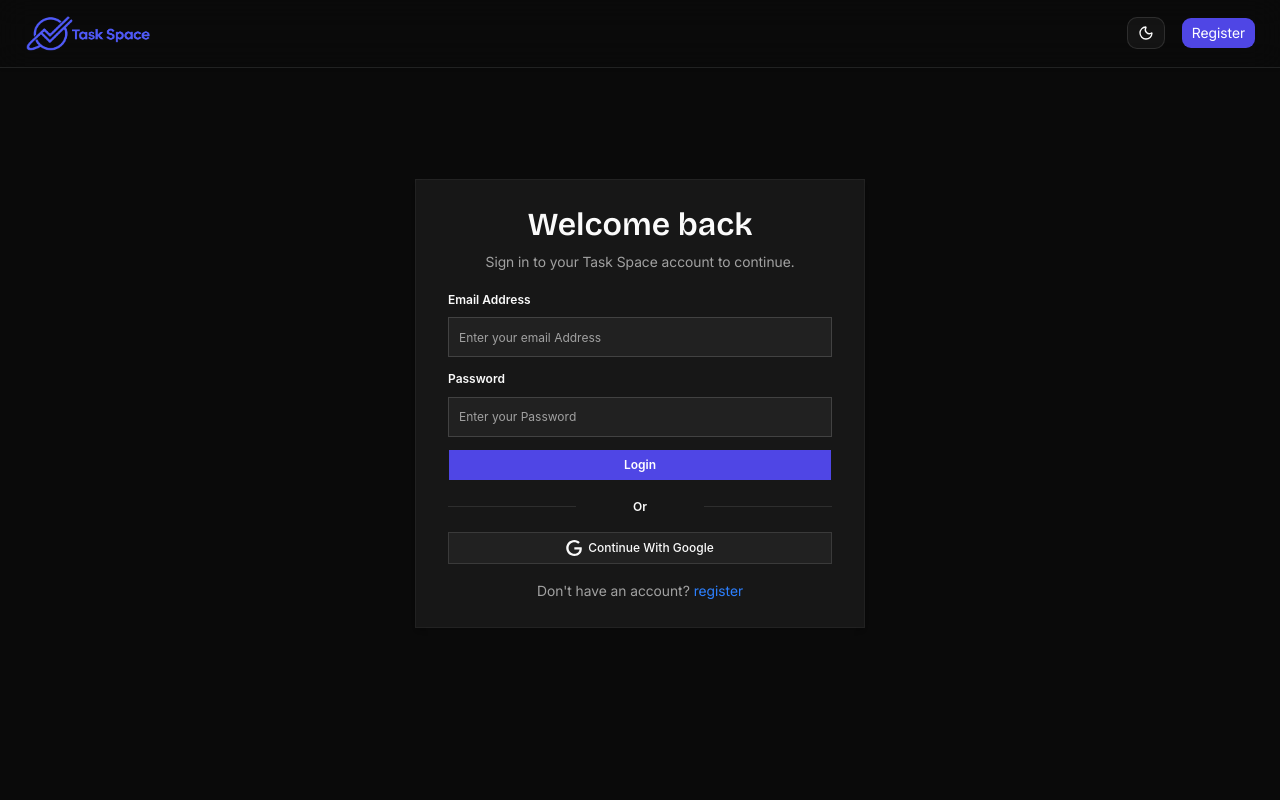
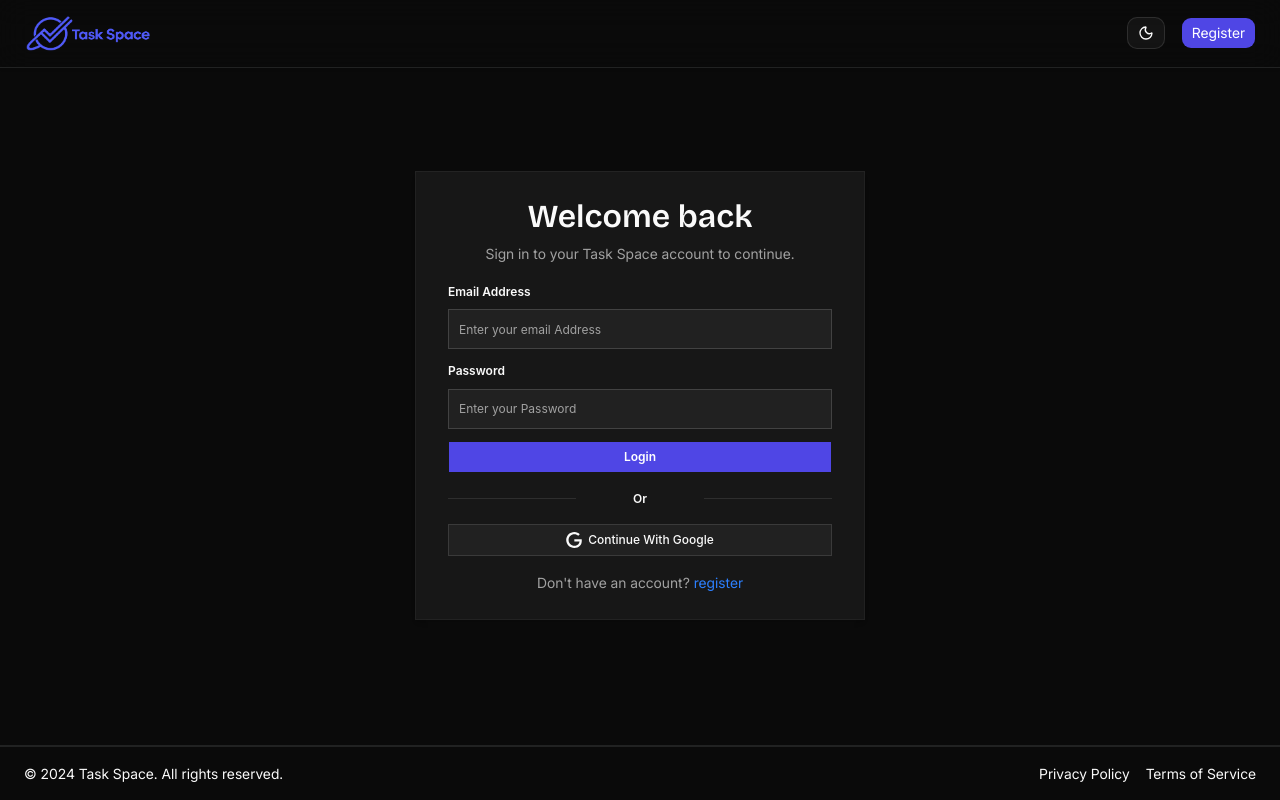
Before and after one commit to ShankarDutta/taskspace-mern-webapp, a React (Vite) app in the folder frontend/: page /auth/login in a window 1280 px wide. Built offline with nearby package versions, Linux system fonts and the light colour scheme; a web font is replaced by a local one.

Commit message:
Feat: Add Auth Footer

```diff
--- /dev/null
+++ b/frontend/src/components/Footers/AuthFooter.jsx
@@ -0,0 +1,28 @@
+import { Link } from "react-router";
+
+const AuthFooter = () => {
+  return (
+    <footer className="bottom-0 mt-4 w-full border-t-2 md:fixed md:mt-0">
+      <section className="mx-auto flex max-w-7xl flex-col items-center justify-between gap-3 px-6 py-4 md:flex-row">
+        <h3 className="font-inter text-[14px] font-normal">
+          © 2024 Task Space. All rights reserved.
+        </h3>
+
+        <section className="flex items-center gap-2 md:gap-4">
+          <Link
+            to={"/privacy-policy"}
+            className="font-inter text-[12px] font-normal hover:text-blue-500 hover:underline hover:underline-offset-1 md:text-[14px]">
+            Privacy Policy
+          </Link>
+          <Link
+            to={"/terms-of-Service"}
+            className="font-inter text-[12px] font-normal hover:text-blue-500 hover:underline hover:underline-offset-1 md:text-[14px]">
+            Terms of Service
+          </Link>
+        </section>
+      </section>
+    </footer>
+  );
+};
+
+export default AuthFooter;
--- a/frontend/src/layouts/AuthLayout.jsx
+++ b/frontend/src/layouts/AuthLayout.jsx
@@ -1,3 +1,4 @@
+import AuthFooter from "@/components/Footers/AuthFooter";
 import AuthHeader from "@/components/Headers/AuthHeader";
 import { Outlet } from "react-router";
 
@@ -9,6 +10,8 @@ const AuthLayout = () => {
       <main className="mx-auto max-w-7xl">
         <Outlet />
       </main>
+
+      <AuthFooter />
     </>
   );
 };
--- a/frontend/src/pages/auth/Login.jsx
+++ b/frontend/src/pages/auth/Login.jsx
@@ -12,7 +12,7 @@ import { Link } from "react-router";
 
 const Login = () => {
   return (
-    <div className="grid h-[84dvh] place-items-center px-6">
+    <div className="grid h-auto place-items-center px-6 py-6 md:h-[82dvh] md:py-0">
       <Card className="grid w-full max-w-md grid-cols-1 gap-2 shadow-md md:gap-4 md:px-4 md:py-6">
         <CardHeader className="text-center">
           <CardTitle className="font-bricolage text-2xl font-bold md:text-[32px]">
@@ -49,7 +49,7 @@ const Login = () => {
           <CardDescription className="font-inter text-center text-[12px] font-normal md:text-[14px]">
             Don't have an account?{" "}
             <Link
-              to="/register"
+              to="/auth/register"
               className="text-blue-500">
               register
             </Link>
```
